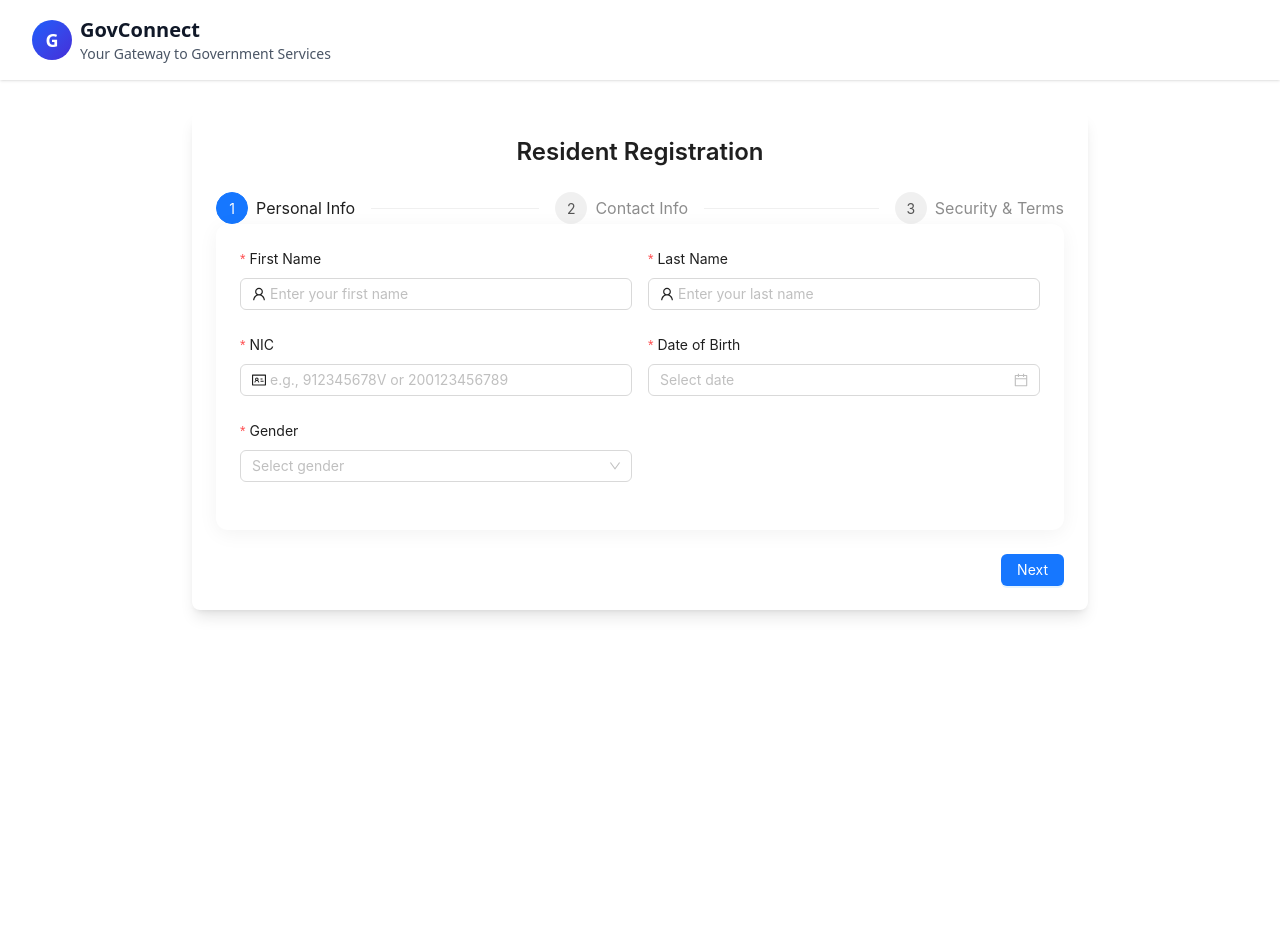
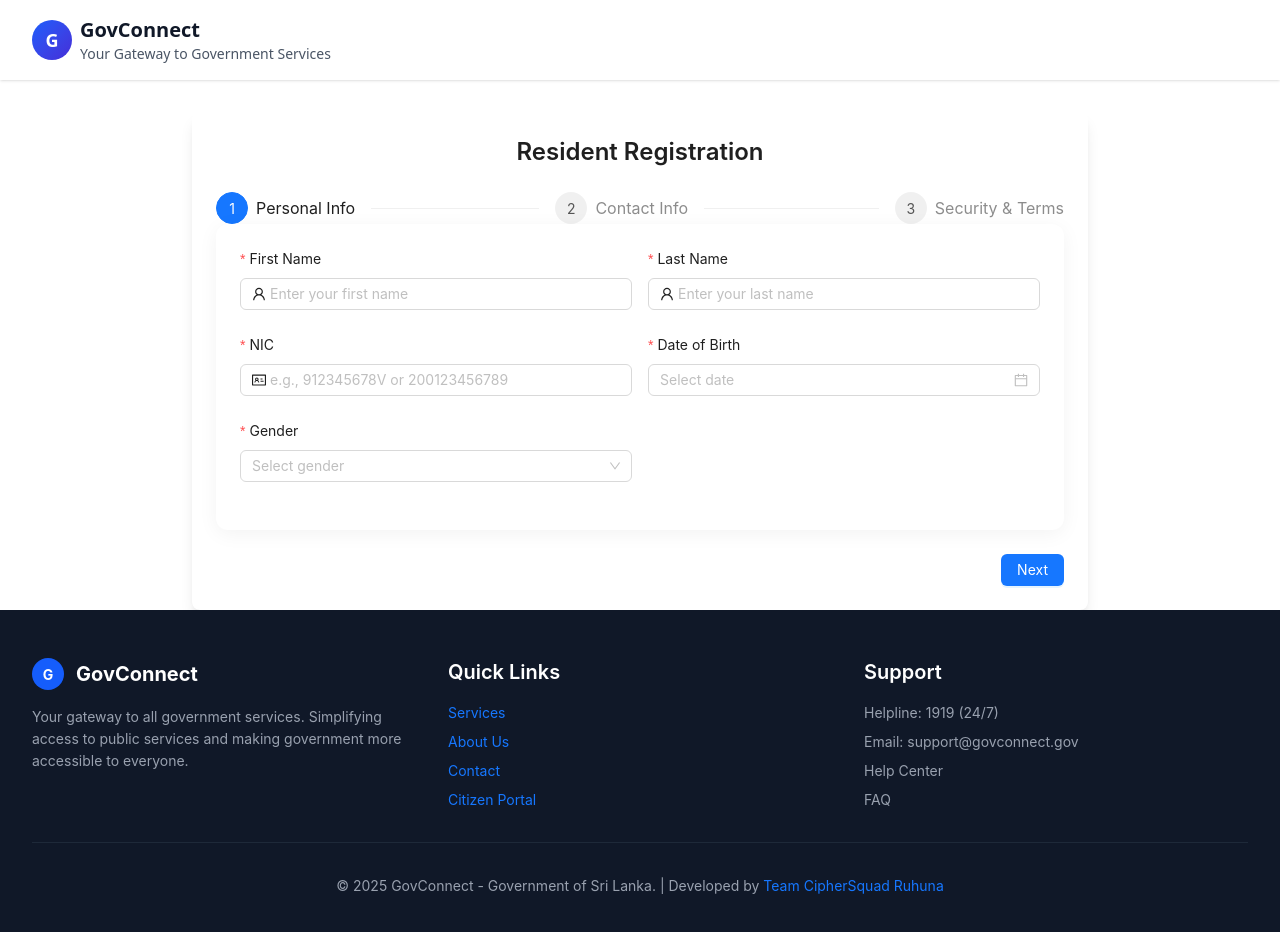
Before and after one commit to zaselalk/CipherSquadRuhuna_GovConnect, a React (Vite) app: page /resident/register in a window 1280 px wide. Shown: the top 932 px of the page. Before the commit the page ends 800 px from the top, so only its background shows below. Built offline with nearby package versions, Linux system fonts and the light colour scheme; no server answers.

Commit message:
:sparkles: update registration flow to navigate to email verification and add landing footer

```diff
--- a/src/pages/citizen/CitizenRegisterPage.tsx
+++ b/src/pages/citizen/CitizenRegisterPage.tsx
@@ -26,6 +26,7 @@ import { LandingHeader } from "../../components/features/landing-page/LandingHea
 import dayjs from "dayjs";
 import { CitizenData } from "../../types/citizen";
 import { CitizenService } from "../../services/citizen.service";
+import { LandingFooter } from "../../components/features/landing-page/LandingFooter";
 
 const { Option } = Select;
 const { Step } = Steps;
@@ -324,7 +325,7 @@ const ResidentRegisterPage: FC = () => {
 
       setSuccess("Registration successful!");
       form.resetFields();
-      setTimeout(() => navigate("/resident/login"), 1500);
+      setTimeout(() => navigate("/resident/verifyemail"), 1500);
     } catch (err: any) {
       setError(err?.message || "Registration failed");
     } finally {
@@ -397,6 +398,7 @@ const ResidentRegisterPage: FC = () => {
           </div>
         </Form>
       </div>
+   <LandingFooter />
     </>
   );
 };
```
